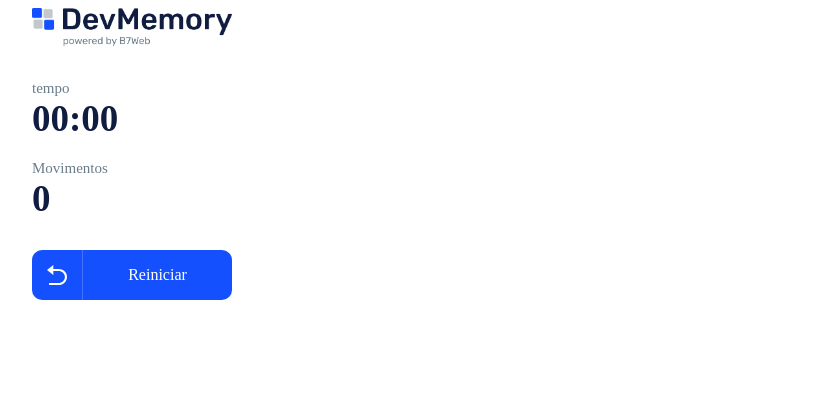
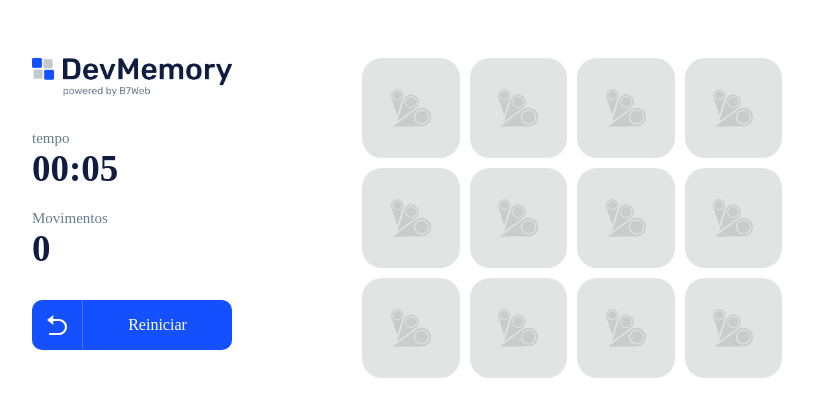
Before and after one commit to Akatchin/B7WEB-Memory, a React (Vite) app: page / in a window 1280 px wide. Shown: the top 416 px of the page, without its empty margins (233-1046 px from the left). Built offline with nearby package versions, Linux system fonts and the light colour scheme.

Commit message:
Adding timer function

```diff
--- a/src/App.tsx
+++ b/src/App.tsx
@@ -6,24 +6,33 @@
 import { Button } from './components/button'
 import { GridItemType } from './types/GridItemType'
 import { items } from './data/items'
+import { GridItem } from './components/GridItem'
+import { formatTimeElapsed } from './helpers/formatTimeElapsed'
 
 function App() {
 
   const [playing, setPlaying] = useState<boolean>(false)
   const [timeElapsed, setTimeElapsed] = useState<number>(0)
   const [moveCount, setMoveCount] = useState<number>(0)
-  const [showCount, setShowCount] = useState<number>(0)
+  const [shownCount, setShownCount] = useState<number>(0)
   const [gridItems, setGridItems] = useState<GridItemType[]>([])
 
   useEffect(() => {
     resetAndCreateGrid()
   }, [])
 
+  useEffect(() => {
+    const timer = setInterval(() => {
+    if(playing) {setTimeElapsed(timeElapsed + 1)}
+    }, 1000)
+    return () => clearInterval(timer)
+  }, [playing, timeElapsed])
+
   const resetAndCreateGrid = () => {
     //Step 1 - Reset game
     setTimeElapsed(0)
     setMoveCount(0)
-    setShowCount(0)
+    setShownCount(0)
 
     //Step 2 = Create empty grid
     const tempGrid: GridItemType[] = []
@@ -43,11 +52,15 @@
       }
     }
 
-    //Push in the state
+    //Step 4 - Push in the state
     setGridItems(tempGrid)
 
     //Step 5 - Start game
     setPlaying(true)
+  }
+
+  const handleItemClick = (index: number) => {
+    console.log("...")
   }
 
     return (
@@ -57,14 +70,20 @@
             <img src={logoImage} width="200" alt=""/>
           </C.LogoLink>
           <C.InfoArea>
-              <InfoItem label="tempo" value="00:00"/>
+              <InfoItem label="tempo" value={formatTimeElapsed(timeElapsed)}/>
               <InfoItem label="Movimentos" value="0"/>
           </C.InfoArea>
           <Button label='Reiniciar' icon={RestartIcon} onClick={resetAndCreateGrid}></Button>
         </C.Info>
         <C.GridArea>
           <C.Grid>
-
+            {gridItems.map((item, index) => (
+              <GridItem
+                key={index}
+                item={item}
+                onClick={() => handleItemClick(index)}
+                />
+            ))}
           </C.Grid>
         </C.GridArea>
       </C.Container>
--- a/src/AppStyles.ts
+++ b/src/AppStyles.ts
@@ -5,7 +5,7 @@
     max-width: 750px;
     margin: auto;
     display: flex;
-    padding: 50px 0
+    padding: 50px 0;
 
     @media(max-width: 750px) {
         flex-direction: column
@@ -18,7 +18,7 @@
     width: auto;
 
     @media(max-width: 750px) {
-        margin: 0 0 50px 0;
+        margin-bottom: 50px;
         aligm-items: center;
     }
 `;
@@ -50,8 +50,8 @@
 `;
 
 export const Grid = styled.div`
-    width: 430px;
+    width: 420px;
     display: grid;
-    grid-template-columns: repeat(4, 1fr)
-    gap: 10px
+    grid-template-columns: repeat(4, 1fr);
+    gap: 10px;
 `;
--- /dev/null
+++ b/src/components/GridItem/index.tsx
@@ -0,0 +1,24 @@
+import { GridItemType } from "../../types/GridItemType"
+import * as C from "./styles"
+import b7svg from "../../svgs/b7.svg"
+import { items } from "../../data/items"
+
+type Props = {
+    item: GridItemType,
+    onClick: () => void
+}
+
+export const GridItem = ({item, onClick}: Props) => {
+    return (
+        <C.Container
+            showBackground={item.permanentShown || item.shown}
+            onClick={onClick}>
+            {item.permanentShown === false && item.shown === false &&
+                <C.Icon src={b7svg} opacity={.1} alt=""/>
+            }
+            {(item.permanentShown || item.shown) && item.item !== null &&
+                <C.Icon src={items[item.item].icon} alt="" />
+            }
+        </C.Container>
+    )
+}
--- /dev/null
+++ b/src/components/GridItem/styles.ts
@@ -0,0 +1,25 @@
+import styled from "styled-components";
+
+type ContainerProps = {
+    showBackground: boolean
+}
+
+type IconProps = {
+    opacity?: number
+}
+
+export const Container = styled.div<ContainerProps>`
+    background-color: ${props => props.showBackground ? "#1550FF" : "#E2E3E3"};
+    height: 100px;
+    border-radius: 20px;
+    display: flex;
+    justify-content: center;
+    align-items: center;
+    cursor: pointer:
+`;
+
+export const Icon = styled.img<IconProps>`
+    width: 40px;
+    height: 40px;
+    opacity: ${props => props.opacity ?? 1}
+`;
--- a/src/components/button/index.tsx
+++ b/src/components/button/index.tsx
@@ -14,9 +14,7 @@
                 <C.Icon src={icon}/>
             </C.IconArea>
             }
-            <C.Label>
-                {label}
-            </C.Label>
+            <C.Label>{label}</C.Label>
         </C.Container>
     )
 }
--- a/src/components/button/styles.ts
+++ b/src/components/button/styles.ts
@@ -8,7 +8,7 @@
     border-radius: 10px;
     cursor: pointer;
     opacity: 1;
-    transition:all ease .3s;
+    transition: all ease .3s;
 
     &:hover {
         opacity: .8;
@@ -21,7 +21,7 @@
     justify-content: center;
     align-items: center;
     border-right: 1px solid rgba(255, 255, 255, .2);
-    padding: 0 15px
+    padding: 0 15px;
 `;
 
 export const Icon = styled.img`
@@ -35,5 +35,5 @@
     justify-content: center;
     align-items: center;
     flex: 1;
-    padding: 0 20px
+    padding: 0 20px;
 `;
--- a/src/components/infoItem/styles.ts
+++ b/src/components/infoItem/styles.ts
@@ -5,7 +5,7 @@
 `;
 export const Label = styled.div`
     font-size: 15px;
-    color: #6A7D8B
+    color: #6A7D8B;
 `;
 export const Value = styled.div`
     font-size: 37px;
--- /dev/null
+++ b/src/helpers/formatTimeElapsed.ts
@@ -0,0 +1,9 @@
+export const formatTimeElapsed = (seconds: number) => {
+    const minutes = Math.floor(seconds / 60)
+    seconds = seconds - (minutes * 60)
+
+    const secString = `${seconds < 10 ? "0"+seconds : seconds}`
+    const minString = `${minutes < 10 ? "0"+minutes : minutes}`
+
+    return `${minString}:${secString}`
+}
```
